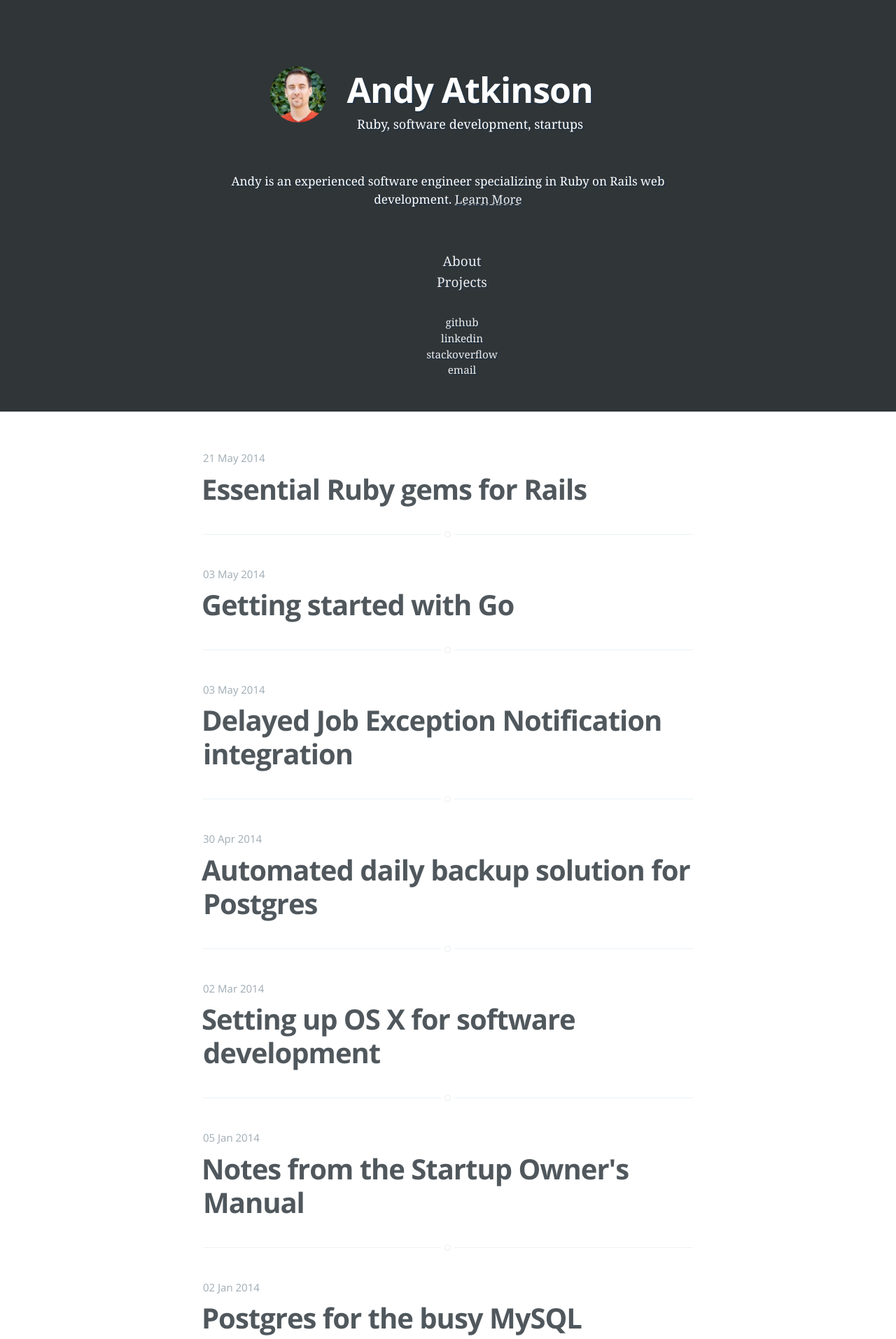
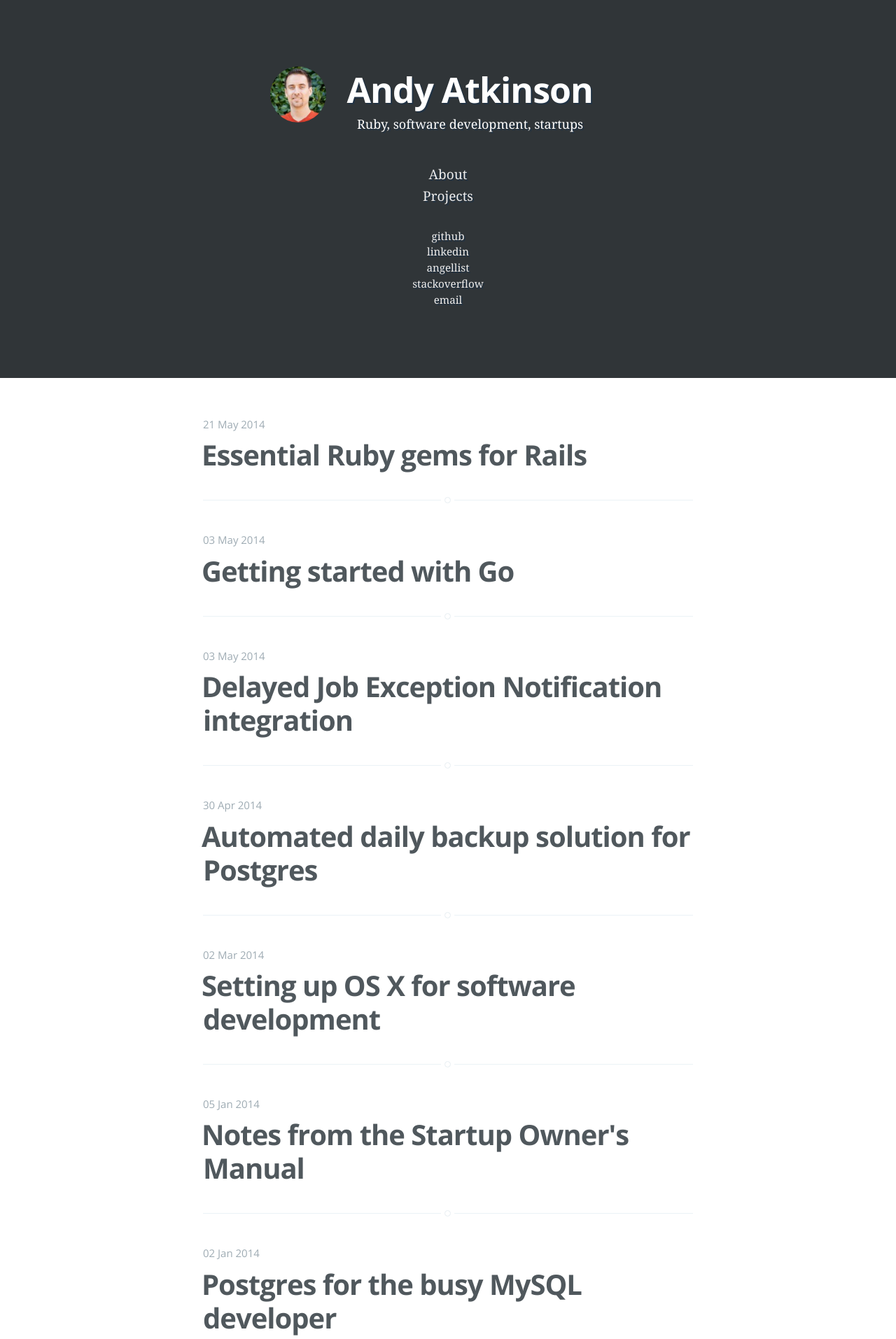
Before and after one commit to andyatkinson/blog, a Jekyll site: the page built from index.html, in a window 1280 px wide. Shown: the top 1913 px of the page at 70% size. Built offline with Jekyll 4.4.1, drawn with Linux system fonts in a browser that asks for light colours; Markdown is read by kramdown in place of the engine named in the settings; the list of posts is cut into pages by our own code.

Commit message:
add angellist links

```diff
--- a/assets/css/extras.css
+++ b/assets/css/extras.css
@@ -14,7 +14,7 @@ figure figcaption {
 ul.nav-links {
   text-align:center;
   margin:0;
-  padding-bottom:5%;
+  padding:5%;
 }
 .nav-links li {
   list-style-type: none;
--- a/index.html
+++ b/index.html
@@ -14,7 +14,6 @@ title: Home
               {{ site.description }}
           </h2>
         </div>
-        <p>Andy is an experienced software engineer specializing in Ruby on Rails web development. <a href="/about">Learn More</a></p>
       </div>
       <ul class='nav-links'>
         <li><a href='/about'>About</a></li>
@@ -22,6 +21,7 @@ title: Home
         <li>&nbsp;</li>
         <li class='smaller'><a href='http://github.com/andyatkinson'>github</a></li>
         <li class='smaller'><a href='http://linkedin.com/in/andyatkinson'>linkedin</a></li>
+        <li class='smaller'><a href='https://angel.co/andy-atkinson'>angellist</a></li>
         <li class='smaller'><a href='http://stackoverflow.com/users/126688/andy-atkinson'>stackoverflow</a></li>
         <li class='smaller'><a href='mailto:andyatkinson@gmail.com'>email</a></li>
       </ul>
```
Also changed, not shown: about/index.md (+1 -1 lines).
